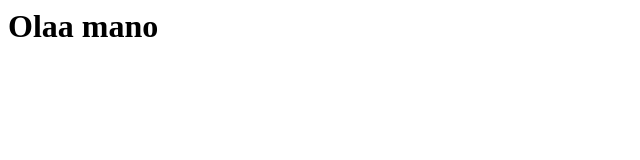
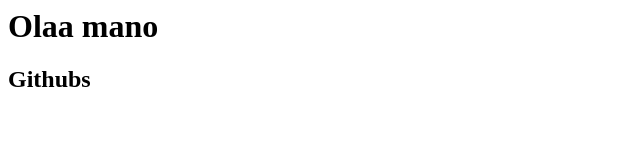
Before and after one commit to Carneiro65/curso_github, a plain HTML site: page index.html in a window 1280 px wide. Shown: the whole page, without its empty margins (0-640 px from the left). Drawn offline with Linux system fonts and the light colour scheme.

Commit message:
Colocando h2 no git

```diff
--- a/index.html
+++ b/index.html
@@ -1 +1,2 @@
 <h1>Olaa mano</h1>
+<h2>Githubs</h2>
```
